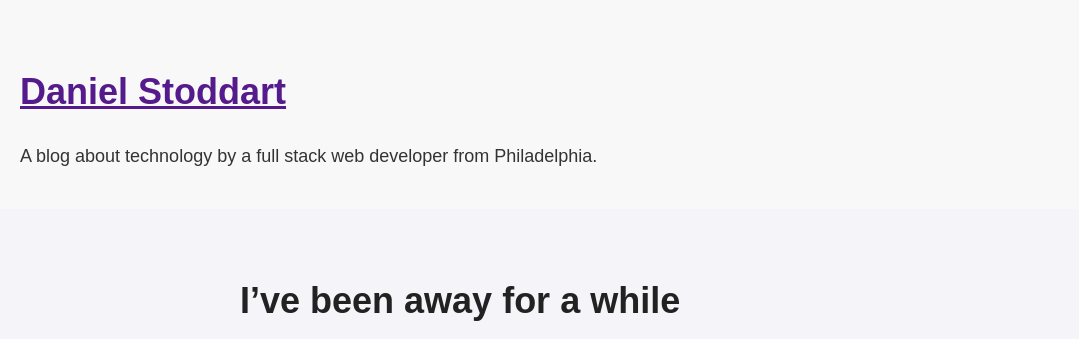
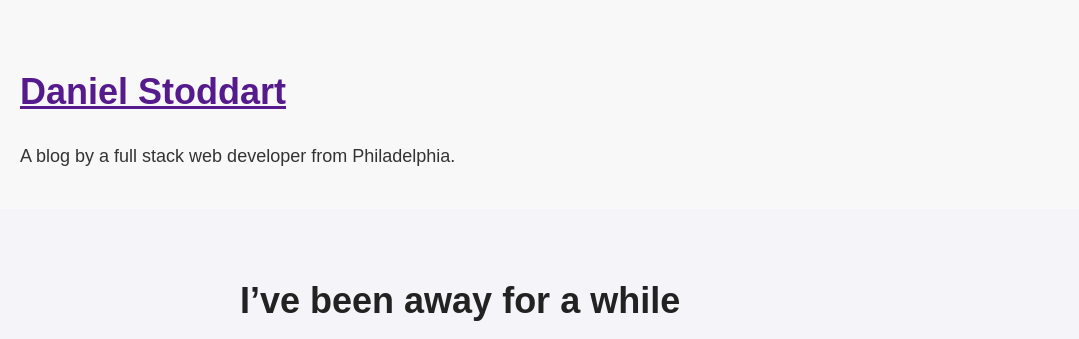
Before and after one commit to stoddart/stoddart.github.io, a Jekyll site: the page built from _posts/2024-06-03-my-first-post.md, in a window 1280 px wide. Shown: the top 339 px of the page, without its empty margins (0-1079 px from the left). Built offline with Jekyll 4.4.1, drawn with Linux system fonts in a browser that asks for light colours.

Commit message:
Edited and simplified the description

```diff
--- a/_config.yml
+++ b/_config.yml
@@ -21,7 +21,7 @@
 title: Daniel Stoddart
 email: stoddart@gmail.com
 description: >- # this means to ignore newlines until "baseurl:"
-  A blog about technology by a full stack web developer from Philadelphia.
+  A blog by a full stack web developer from Philadelphia.
 baseurl: "" # the subpath of your site, e.g. /blog
 url: "" # the base hostname & protocol for your site, e.g. http://example.com
 twitter_username: jekyllrb
```
